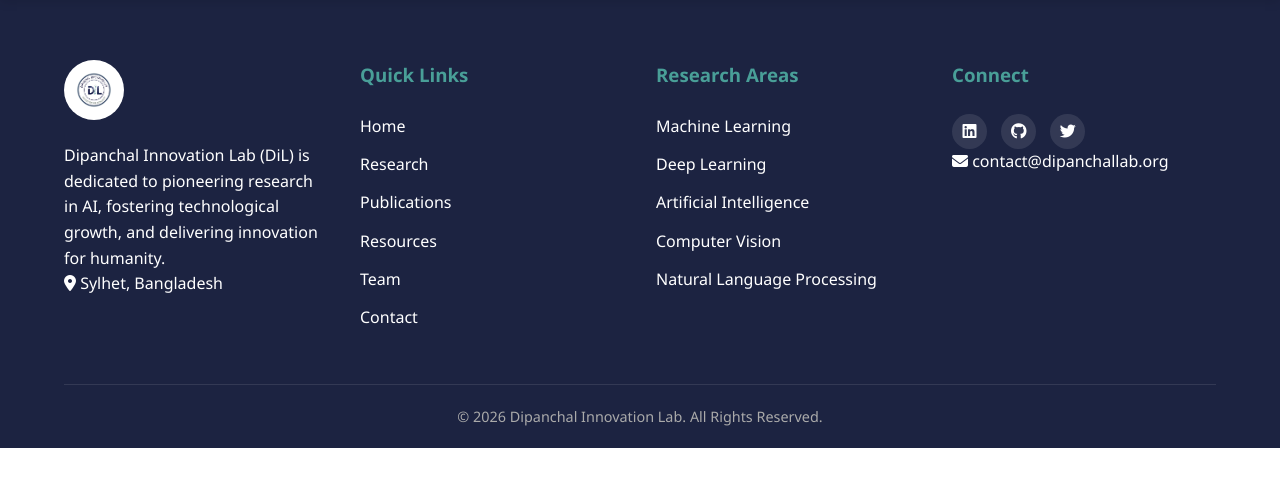
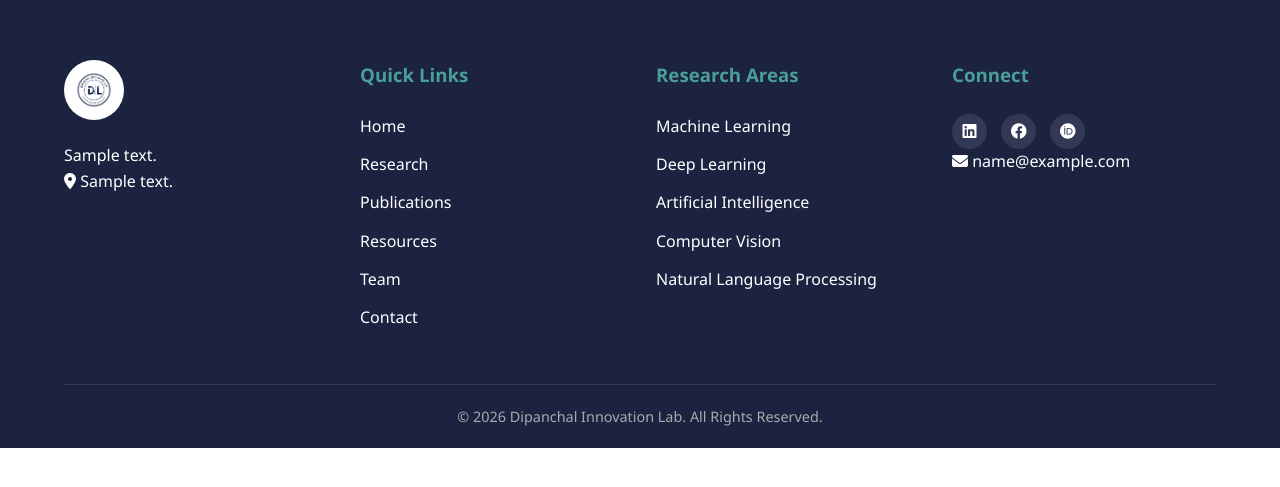
Before and after one commit to mahfuzalam25/dipanchallab, a Django app: page /research/ in a window 1280 px wide. Shown: the part 98-585 px from the top of the page. Run offline with Django 5.2, Linux system fonts and the light colour scheme; tables that the repository leaves empty hold one stand-in row (values such as "Sample post").

Commit message:
final touch

```diff
--- a/dipanchallab/settings.py
+++ b/dipanchallab/settings.py
@@ -78,6 +78,7 @@ TEMPLATES = [
                 'django.template.context_processors.request',
                 'django.contrib.auth.context_processors.auth',
                 'django.contrib.messages.context_processors.messages',
+                'home.context_processors.global_lab_settings',
             ],
         },
     },
--- a/dipanchallab/urls.py
+++ b/dipanchallab/urls.py
@@ -20,7 +20,7 @@ from django.conf import settings
 from django.conf.urls.static import static
 
 urlpatterns = [
-    path('admin/', admin.site.urls),
+    path('way/', admin.site.urls),
     path('', include('home.urls')),
 ]
 
--- /dev/null
+++ b/home/context_processors.py
@@ -0,0 +1,7 @@
+from .models import LabInformation
+
+def global_lab_settings(request):
+    lab_info = LabInformation.objects.first()
+    return {
+        'global_lab_info': lab_info
+    }
--- a/home/models.py
+++ b/home/models.py
@@ -120,16 +120,22 @@ class TeamMember(models.Model):
 
 
 class LabInformation(models.Model):
+    description = models.TextField(
+        default="Dipanchal Innovation Lab (DiL) is dedicated to pioneering research in AI, fostering technological growth, and delivering innovation for humanity."
+    )
     email = models.EmailField(default="contact@dipanchallab.org")
     phone = models.CharField(max_length=20, default="+880 1234-567890")
     address = models.TextField(default="Sylhet, Bangladesh")
     office_hours = models.CharField(max_length=100, default="Mon-Fri, 9:00 AM - 5:00 PM (Asia/Dhaka)")
+    linkedin = models.URLField(blank=True, null=True)
+    facebook = models.URLField(blank=True, null=True)
+    orcid = models.URLField(blank=True, null=True, help_text="Link to the lab's or lead PI's ORCID profile")
 
     class Meta:
         verbose_name_plural = "Lab Information"
 
     def __str__(self):
-        return "Primary Lab Contact Information"
+        return "Global Lab Settings"
 
 class ContactMessage(models.Model):
     name = models.CharField(max_length=100)
--- a/templates/base.html
+++ b/templates/base.html
@@ -42,9 +42,8 @@
         <div class="footer-container">
             <div class="footer-section">
                 <img src="{% static 'img/dilLogo.png' %}" alt="DiL Logo" class="footer-logo" width="60" height="60">
-                <p>Dipanchal Innovation Lab (DiL) is dedicated to pioneering research in AI, fostering technological
-                    growth, and delivering innovation for humanity.</p>
-                <p class="location-text"><i class="fas fa-map-marker-alt"></i> Sylhet, Bangladesh</p>
+                <p>{{ global_lab_info.description|default:"Dipanchal Innovation Lab (DiL) is dedicated to pioneering research in AI, fostering technological growth, and delivering innovation for humanity." }}</p>
+                <p class="location-text"><i class="fas fa-map-marker-alt"></i> {{ global_lab_info.address|default:"Location not set" }}</p>
             </div>
 
             <div class="footer-section">
@@ -73,11 +72,11 @@
             <div class="footer-section">
                 <h3>Connect</h3>
                 <div class="social-icons">
-                    <a href="#"><i class="fab fa-linkedin"></i></a>
-                    <a href="#"><i class="fab fa-github"></i></a>
-                    <a href="#"><i class="fab fa-twitter"></i></a>
+                    <a href="{{ global_lab_info.linkedin }}" target="_blank"><i class="fab fa-linkedin"></i></a>
+                    <a href="{{ global_lab_info.facebook }}" target="_blank"><i class="fab fa-facebook"></i></a>
+                    <a href="{{ global_lab_info.orcid }}" target="_blank"><i class="fab fa-orcid"></i></a>
                 </div>
-                <p class="email-text"><i class="fas fa-envelope"></i> contact@dipanchallab.org</p>
+                <p class="email-text"><i class="fas fa-envelope"></i> {{ global_lab_info.email|default:"contact@dipanchallab.org" }}</p>
             </div>
         </div>
         <div class="footer-bottom">
```
Also changed, not shown: templates/contact.html (+4 -4 lines), home/migrations/0006_labinformation_description_labinformation_facebook_and_more.py (added).
